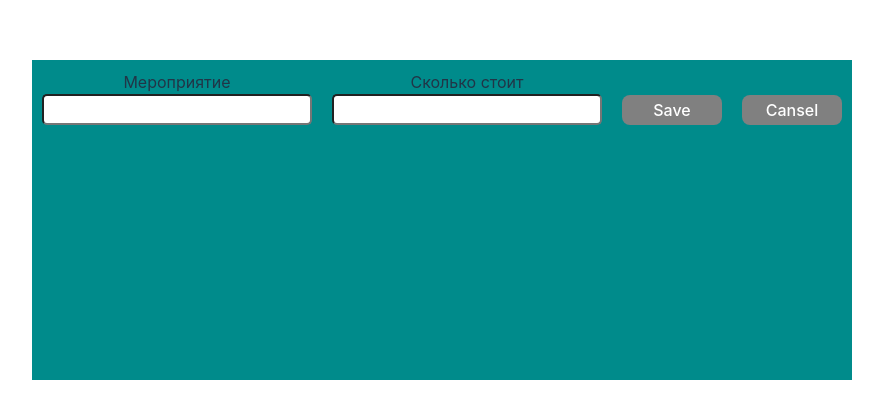
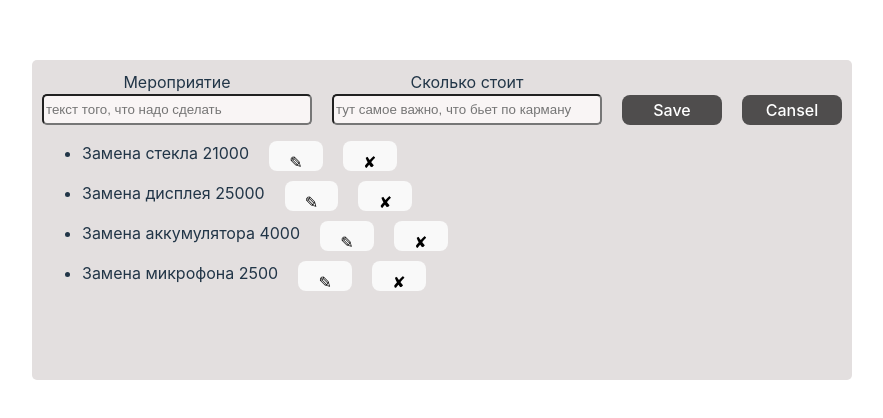
Before and after one commit to Zrazhevskii/r16_redux_editing, a React (Vite) app: page / in a window 1280 px wide. Shown: the part 180-598 px from the top of the page, without its empty margins (198-1081 px from the left). Built offline with nearby package versions, Linux system fonts and the light colour scheme.

Commit message:
выод списка мероприятий с reduce

```diff
--- a/src/App.css
+++ b/src/App.css
@@ -42,8 +42,11 @@
 }
 
 .main-wrapper {
+  display: flex;
+  flex-direction: column;
   width: 800px;
   min-height: 300px;
-  background-color: darkcyan;
+  background-color: rgb(227, 223, 223);
   padding: 10px;
+  border-radius: 5px;
 }
--- a/src/App.jsx
+++ b/src/App.jsx
@@ -1,15 +1,21 @@
-// import { useState } from 'react'
+import React, { useReducer } from 'react';
 import './App.css';
 import { Form } from './components/Form';
+import { Items } from './components/Items';
 import { data } from './data/data';
+import Context from './Context';
+import reducer from './components/Reducer';
 
 function App() {
-    // console.log(data);
+    const [state, dispatch] = useReducer(reducer, data);
 
     return (
-        <div className='main-wrapper'>
-            <Form />
-        </div>
+        <Context.Provider value={{ state, dispatch }}>
+            <div className='main-wrapper'>
+                <Form />
+                <Items />
+            </div>
+        </Context.Provider>
     );
 }
 
--- /dev/null
+++ b/src/Context.jsx
@@ -0,0 +1,5 @@
+import { createContext } from 'react';
+
+const Context = createContext();
+
+export default Context;
--- a/src/components/Form.jsx
+++ b/src/components/Form.jsx
@@ -1,17 +1,69 @@
-import React from 'react'
-import '../style/Form.css'
+import React, { useState, useContext } from 'react';
+import '../style/Form.css';
+import Context from '../Context';
+
+// import reducer from './Reducer';
+
+// const initialState = {
+//     actionValue: '',
+//     priseValue: '',
+// }
 
 export const Form = () => {
+    const [formValue, setForm] = useState({
+        actionValue: '',
+        priseValue: '',
+    });
+    // const [ state, dipatch ] = useReducer(reducer, initialState)
+
+    const { dispatch } = useContext(Context);
+
+    const { actionValue, priseValue } = formValue;
+
+    const handleSubmit = (e) => {
+        e.preventDefault();
+
+        setForm({
+            actionValue: '',
+            priseValue: '',
+        });
+    };
+
+    const handleChange = (e) => {
+        e.preventDefault();
+
+        const { name, value } = e.target;
+        setForm((prevForm) => ({ ...prevForm, [name]: value }));
+    };
+
     return (
         <div>
-        <form action="" className='form'>
+            <form action='' className='form'>
                 <div className='input action'>
-                <label htmlFor="action">Мероприятие</label>
-                <input type="text" id='action' className='text'/>
+                    <label htmlFor='action'>Мероприятие</label>
+                    <input
+                        type='text'
+                        id='action'
+                        className='text'
+                        placeholder='текст того, что надо сделать'
+                        name='actionValue'
+                        value={actionValue}
+                        onChange={handleChange}
+                        required
+                    />
                 </div>
                 <div className='input prise'>
-                <label htmlFor="prise">Сколько стоит</label>
-                <input type="text" id='prise' className='text'/>
+                    <label htmlFor='prise'>Сколько стоит</label>
+                    <input
+                        type='text'
+                        id='prise'
+                        className='text'
+                        placeholder='тут самое важно, что бьет по карману'
+                        name='priseValue'
+                        value={priseValue}
+                        onChange={handleChange}
+                        required
+                    />
                 </div>
                 <div className='btn-box'>
                     <button className='btn save'>Save</button>
@@ -19,5 +71,5 @@ export const Form = () => {
                 </div>
             </form>
         </div>
-  )
-}
+    );
+};
--- /dev/null
+++ b/src/components/Item.jsx
@@ -0,0 +1,16 @@
+import React from 'react';
+import '../style/Item.css'
+
+export const Item = (props) => {
+    const { action, price } = props.data;
+    // console.log(prise)
+    return (
+        <div className='item'>
+            <li className='item-text'>
+                {action} {price}
+            </li>
+            <button className='btn-change'>✎</button>
+            <button className='btn-delet'>✘</button>
+        </div>
+    );
+};
--- /dev/null
+++ b/src/components/Items.jsx
@@ -0,0 +1,18 @@
+import React, { useContext} from 'react';
+import Context from '../Context';
+import { Item } from './Item';
+
+
+export const Items = () => {
+    const { state } = useContext(Context)
+    // console.log(value.data)
+    return (
+        <div className='items-wrapper'>
+            <ul className='item-list'>
+                {state.map((elem) => {
+                    return <Item data={elem} key={elem.id} />;
+                })}
+            </ul>
+        </div>
+    );
+};
--- /dev/null
+++ b/src/components/Reducer.js
@@ -0,0 +1,6 @@
+export default function reducer(state, action) {
+    switch (action.type) {
+        case 'add':
+            return;
+    }
+}
--- a/src/style/Form.css
+++ b/src/style/Form.css
@@ -13,22 +13,22 @@
 .text {
     height: 25px;
     border-radius: 5px;
+    background-color: rgb(249, 245, 245);
 }
 
-/* .text:hover {
-    background-color: rgba(220, 237, 192, 0.977);
-} */
+.text:focus {
+    background-color: white;
+}
 
 .btn-box {
     display: flex;
     align-items: flex-end;
-    /* text-align: center; */
 }
 
 .btn {
     width: 100px;
     height: 30px;
-    background-color: gray;
+    background-color: rgb(79, 77, 77);
     color: white;
     margin: 0 auto;
     padding: 0;
@@ -36,6 +36,11 @@
     vertical-align: middle;
 }
 
+.btn:hover {
+    background-color: rgb(101, 100, 100);
+    border: none;
+}
+
 .save {
     margin-right: 20px;
 }
--- /dev/null
+++ b/src/style/Item.css
@@ -0,0 +1,14 @@
+.item {
+    display: flex;
+    text-align: start;
+    margin-bottom: 10px;
+}
+
+.item-text {
+    margin-right: 20px;
+}
+
+.btn-change, .btn-delet {
+    margin-right: 20px;
+    height: 30px;
+}
```
Lines whose indentation alone changed are shown as unchanged.
